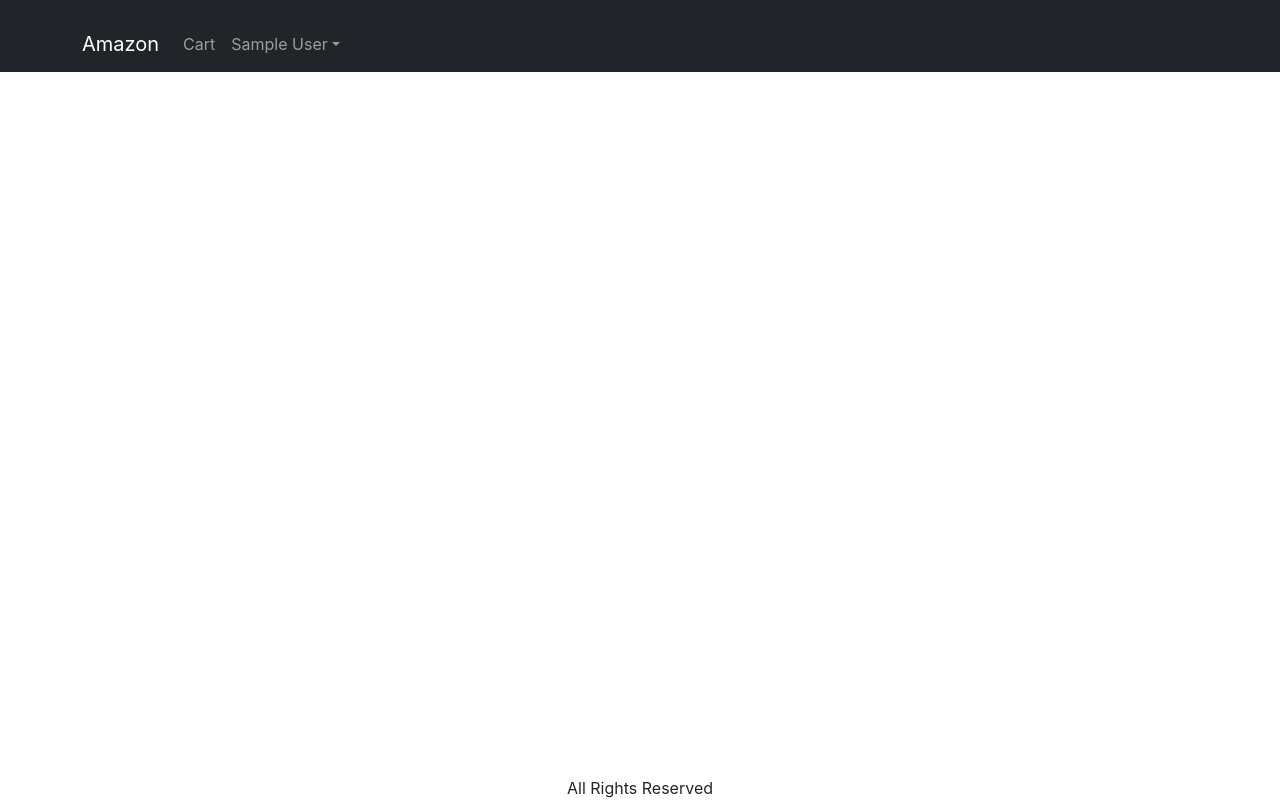
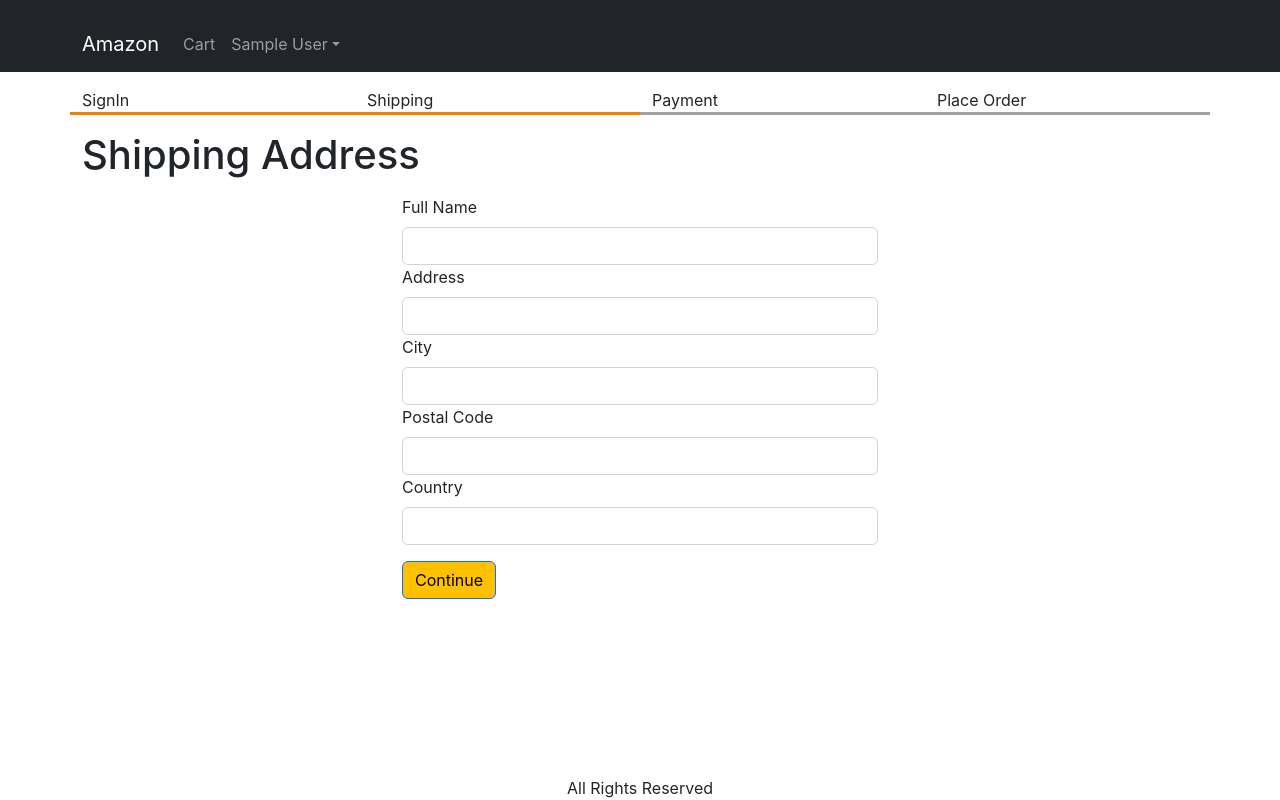
Before and after one commit to Athulsudhakaran4736/Amazoon, a React (Create React App) app in the folder frontend/: page /shipping in a window 1280 px wide. Built offline with nearby package versions, Linux system fonts and the light colour scheme; sample sign-in values are in the browser's storage.

Commit message:
commit-15

```diff
--- a/frontend/src/App.js
+++ b/frontend/src/App.js
@@ -16,12 +16,15 @@
 import { Store } from './Store';
 import CartScreen from './Screen/CartScreen';
 import SignInScreen from './Screen/SignInScreen';
+import ShippingScreen from './Screen/ShippingScreen';
 
 function App() {
   const { state, dispatch: ctxDispatch } = useContext(Store);
   const { cart, userInfo } = state;
   const signOutButton = () => {
     ctxDispatch({ type: 'USER_SIGN_OUT' });
+    localStorage.removeItem('userInfo');
+    localStorage.removeItem('shippingaddress');
   };
   return (
     <BrowserRouter>
@@ -74,6 +77,7 @@
               <Route path="/" element={<HomeScreen />} />
               <Route path="/cart" element={<CartScreen />} />
               <Route path="/products/:slug" element={<ProductScreen />} />
+              <Route path="/shipping" element={<ShippingScreen />} />
               <Route path="/signIn" element={<SignInScreen />} />
             </Routes>
           </Container>
--- /dev/null
+++ b/frontend/src/Screen/ShippingScreen.js
@@ -0,0 +1,119 @@
+import React, { useContext, useEffect } from 'react';
+import { useState } from 'react';
+import { Helmet } from 'react-helmet-async';
+import Form from 'react-bootstrap/Form';
+import Button from 'react-bootstrap/Button';
+import { Store } from '../Store';
+import { useNavigate } from 'react-router-dom';
+import CheckoutSteps from '../components/CheckoutSteps';
+
+function ShippingScreen() {
+  const navigate = useNavigate();
+  const { state, dispatch: ctxdispatch } = useContext(Store);
+  const {
+    userInfo,
+    cart: { shippingAddress },
+  } = state;
+  //   const [savedData, setSaveData] = useState(
+  //     JSON.parse(localStorage.getItem('shippingaddress'))
+  //   );
+  const [name, setName] = useState(shippingAddress?.name || '');
+  const [address, setAddress] = useState(shippingAddress?.address || '');
+  const [city, setCity] = useState(shippingAddress?.city || '');
+  const [postal, setPostal] = useState(shippingAddress?.postal || '');
+  const [country, setCountry] = useState(shippingAddress?.country || '');
+
+  useEffect(() => {
+    if (!userInfo) {
+      navigate('/signIn?redirect=/shipping');
+    }
+  }, [userInfo, navigate]);
+
+  const submitHandler = (e) => {
+    e.preventDefault();
+    ctxdispatch({
+      type: 'SHIPPING_ADDRESS',
+      payload: {
+        name,
+        address,
+        city,
+        postal,
+        country,
+      },
+    });
+
+    localStorage.setItem(
+      'shippingaddress',
+      JSON.stringify({
+        name,
+        address,
+        city,
+        postal,
+        country,
+      })
+    );
+    navigate('/payment');
+  };
+
+  return (
+    <div>
+      <Helmet>
+        <title>Shipping Screen</title>
+      </Helmet>
+      <CheckoutSteps step1 step2 />
+      <h1 className="my-3">Shipping Address</h1>
+      <div className="container small-container">
+        <Form onSubmit={submitHandler}>
+          <Form.Group className="mb-3">
+            <Form.Label>Full Name</Form.Label>
+            <Form.Control
+              value={name}
+              required
+              onChange={(e) => {
+                setName(e.target.value);
+              }}
+            ></Form.Control>
+            <Form.Label>Address</Form.Label>
+            <Form.Control
+              required
+              value={address}
+              onChange={(e) => {
+                setAddress(e.target.value);
+              }}
+            ></Form.Control>
+            <Form.Label>City</Form.Label>
+            <Form.Control
+              required
+              value={city}
+              onChange={(e) => {
+                setCity(e.target.value);
+              }}
+            ></Form.Control>
+            <Form.Label>Postal Code</Form.Label>
+            <Form.Control
+              required
+              value={postal}
+              onChange={(e) => {
+                setPostal(e.target.value);
+              }}
+            ></Form.Control>
+            <Form.Label>Country</Form.Label>
+            <Form.Control
+              required
+              value={country}
+              onChange={(e) => {
+                setCountry(e.target.value);
+              }}
+            ></Form.Control>
+            <div className="my-3">
+              <Button variant="primary" type="submit">
+                Continue
+              </Button>
+            </div>
+          </Form.Group>
+        </Form>
+      </div>
+    </div>
+  );
+}
+export default ShippingScreen;
--- a/frontend/src/Store.js
+++ b/frontend/src/Store.js
@@ -7,6 +7,9 @@
     : null,
 
   cart: {
+    shippingAddress: localStorage.getItem('shippingaddress')
+      ? JSON.parse(localStorage.getItem('shippingaddress'))
+      : {},
     cartItems: localStorage.getItem('cartItems')
       ? JSON.parse(localStorage.getItem('cartItems'))
       : [],
@@ -47,7 +50,23 @@
       return { ...state, userInfo: action.payload };
     }
     case 'USER_SIGN_OUT': {
-      return { ...state, userInfo: null };
+      return {
+        ...state,
+        userInfo: null,
+        cart: {
+          cartItems: [],
+          shippingAddress: {},
+        },
+      };
+    }
+    case 'SHIPPING_ADDRESS': {
+      return {
+        ...state,
+        cart: {
+          ...state.cart,
+          shippingAddress: action.payload,
+        },
+      };
     }
     default:
       return state;
--- /dev/null
+++ b/frontend/src/components/CheckoutSteps.js
@@ -0,0 +1,14 @@
+import React from 'react';
+import Row from 'react-bootstrap/Row';
+import Col from 'react-bootstrap/Col';
+function CheckoutSteps(props) {
+  return (
+    <Row className="checkout-steps">
+      <Col className={props.step1 ? 'active' : ''}>SignIn</Col>
+      <Col className={props.step2 ? 'active' : ''}>Shipping</Col>
+      <Col className={props.step3 ? 'active' : ''}>Payment</Col>
+      <Col className={props.step4 ? 'active' : ''}>Place Order</Col>
+    </Row>
+  );
+}
+export default CheckoutSteps;
--- a/frontend/src/index.css
+++ b/frontend/src/index.css
@@ -58,3 +58,9 @@
   width:50%;
   margin-bottom: 16px;
 }
+.checkout-steps > div {
+border-bottom: 0.2rem solid #a0a0a0;
+}
+.checkout-steps > div.active {
+  border-bottom: 0.2rem solid #f08000;
+}
```
